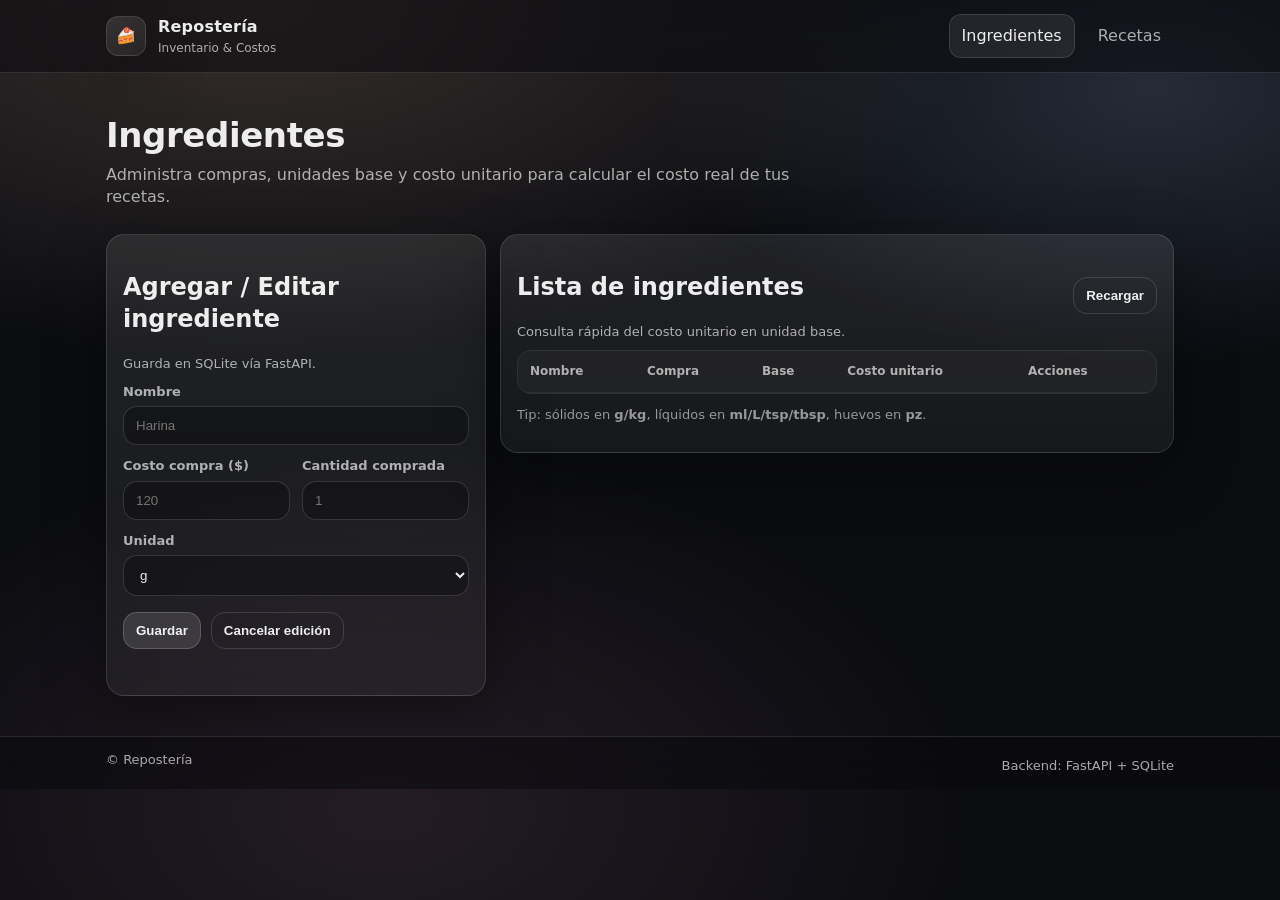
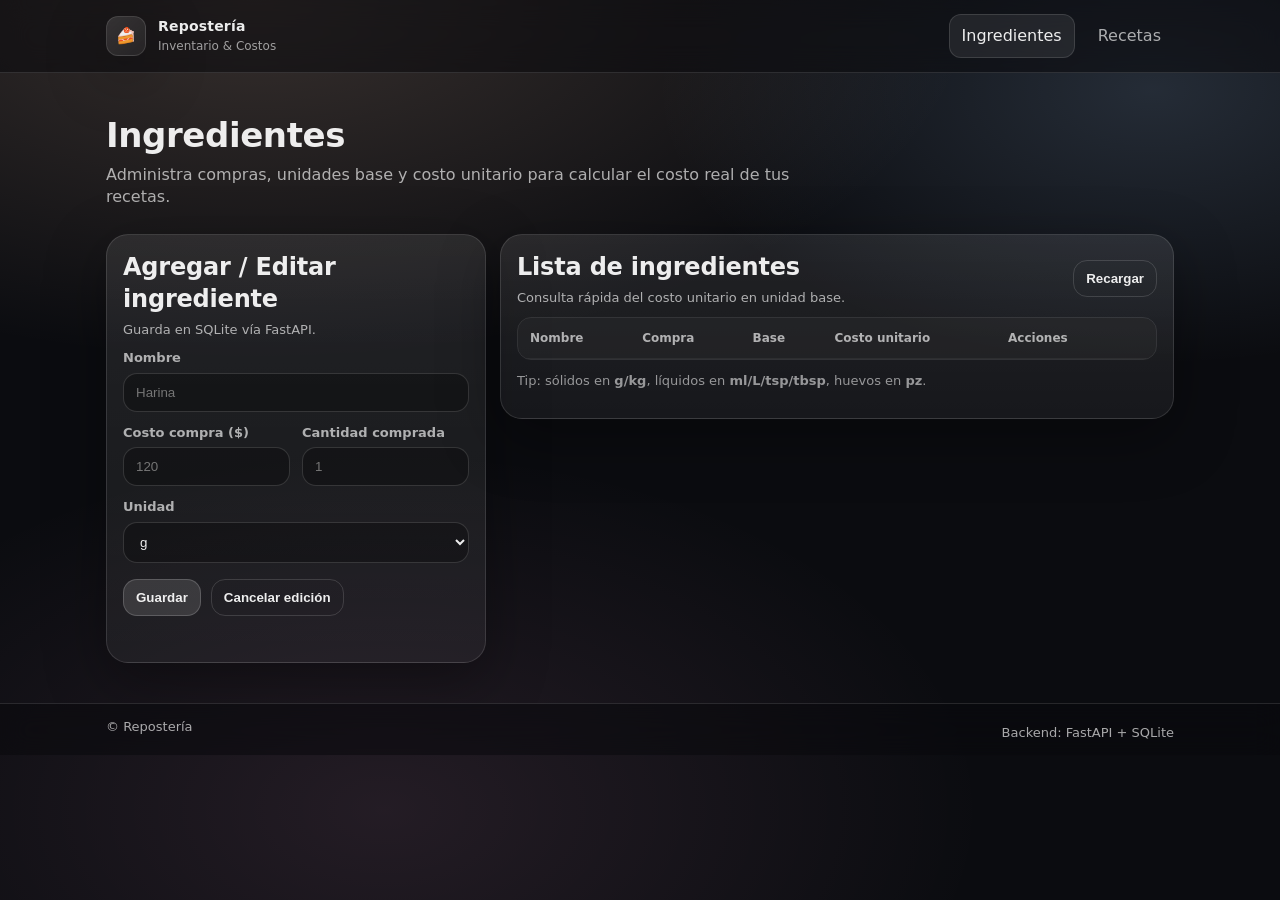

frontend fix

--- a/frontend/style.css
+++ b/frontend/style.css
@@ -234,3 +234,88 @@ h1{ margin:0 0 6px; font-size: 34px; letter-spacing: -0.4px; }
   font-weight: 850;
   margin-top: 4px;
 }
+/* ===== UI polish / overrides ===== */
+:root{
+  --radius-sm: 14px;
+  --radius-lg: 22px;
+  --focus: 0 0 0 4px rgba(255,255,255,0.08);
+}
+
+/* Mejor jerarquía */
+h2{ margin:0; letter-spacing:-0.2px; }
+.card{ border-radius: var(--radius-lg); }
+.brand__name{ font-size: 14px; }
+.brand__tag{ opacity: .9; }
+
+/* Pills / estado */
+.pill{
+  display:inline-flex;
+  align-items:center;
+  gap:8px;
+  padding: 8px 10px;
+  border-radius: 999px;
+  border: 1px solid rgba(255,255,255,0.14);
+  background: rgba(124,255,178,0.10);
+  color: rgba(124,255,178,0.95);
+  font-weight: 800;
+  font-size: 12px;
+}
+
+/* Inputs más “Apple-ish” y accesibles */
+.field__input{
+  border-radius: var(--radius-sm);
+  transition: box-shadow .15s ease, border-color .15s ease, background .15s ease;
+}
+.field__input:hover{
+  border-color: rgba(255,255,255,0.22);
+}
+.field__input:focus{
+  box-shadow: var(--focus);
+}
+
+/* Botones: tamaños, disabled, primary */
+.btn{
+  border-radius: var(--radius-sm);
+  transition: transform .06s ease, background .15s ease, border-color .15s ease;
+}
+.btn:focus-visible{
+  outline: none;
+  box-shadow: var(--focus);
+}
+.btn[disabled]{
+  opacity: .45;
+  cursor: not-allowed;
+}
+.btn--primary{
+  background: rgba(255,255,255,0.20);
+  border-color: rgba(255,255,255,0.22);
+}
+.btn--primary:hover{ background: rgba(255,255,255,0.26); }
+
+.btn--sm{
+  padding: 8px 10px;
+  font-size: 13px;
+  font-weight: 800;
+}
+
+/* Tabla: números a la derecha + acciones consistentes */
+.table .num{ text-align:right; font-variant-numeric: tabular-nums; }
+.table tbody td{ font-variant-numeric: tabular-nums; }
+
+/* Acciones centradas */
+.th-actions{ width: 160px; }
+.table td.actionsCell{
+  text-align: right;
+  white-space: nowrap;
+}
+
+/* Estados empty/loading un poquito más bonitos */
+.table tbody tr.state td{
+  color: var(--muted);
+  padding: 18px 12px;
+}
+
+/* Mensajes más visibles */
+.msg{
+  padding-top: 6px;
+}
